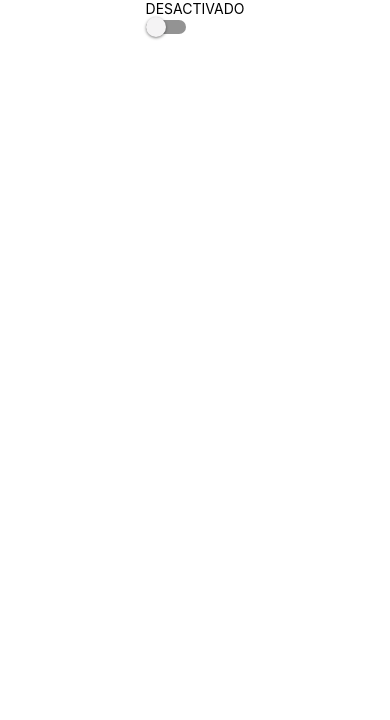
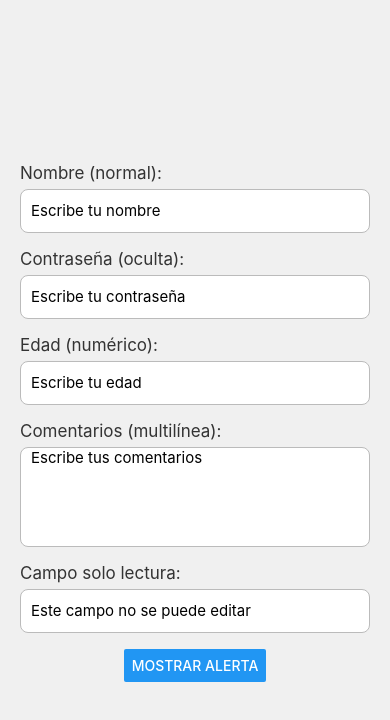
Before and after one commit to ROSALES1910/PM194, a React Native app in the folder my-blank/: screen / in a window 390 px wide. Shown: the top 720 px of the page. Built offline with nearby package versions, Linux system fonts and the light colour scheme.

Commit message:
INPUT ALERTS

```diff
--- a/my-blank/App.js
+++ b/my-blank/App.js
@@ -1,52 +1,98 @@
-/* ZONA 1: IMPORTACIONES */
-import { StatusBar } from 'expo-status-bar';
-import { StyleSheet, Text, View, Button, Switch } from 'react-native';
-import React, {useState} from 'react';
+/* Zona 1: Importaciones */
+import React, { useState } from 'react';
+import { StyleSheet, Text, View, Button, TextInput, Alert, ScrollView } from 'react-native';
 
-const Interruptor = () => {
-  const[isEnabled, setIsEnabled] = useState(false);
-  const toggleSwitch = () => setIsEnabled(previousState => !previousState);
+/* Zona 2: Main */
+export default function App() {
+  const [nombre, setNombre] = useState('');
+  const [password, setPassword] = useState('');
+  const [comments, setComments] = useState('');
+  const [age, setAge] = useState('');
+
+  const showAlert = () => {
+    if(nombre.trim() === '' || password.trim() === '' || age.trim() === '' ) {
+      window.alert('Por favor, completa todos los campos requeridos.');
+  } else {
+      Alert.alert(
+        `Nombre: ${nombre}\nContraseña: ${password}\nEdad: ${age}\nComentarios: ${comments}`
+      );
+  }
+  }
+
   return (
-    <View styles = {styles.container}>
-      <Text>
-        {isEnabled ? 'ACTIVADO': 'DESACTIVADO'}
-      </Text>
-      <Switch
-        trakColor = {{false: '#767577', true: '#81b0ff'}}
-        thumbColor = {isEnabled ? '#f5dd4b' : '#f4f3f4'}
-        onValueChange={toggleSwitch}
-        value={isEnabled}
+    <ScrollView contentContainerStyle={styles.container}>
+      <Text style={styles.title}>Nombre (normal):</Text>
+      <TextInput
+        style={styles.input}
+        placeholder="Escribe tu nombre"
+        value={nombre}
+        onChangeText={setNombre}
       />
-    </View>
-  )
-}
 
+      <Text style={styles.title}>Contraseña (oculta):</Text>
+      <TextInput
+        style={styles.input}
+        placeholder="Escribe tu contraseña"
+        value={password}
+        onChangeText={setPassword}
+        secureTextEntry={true}
+      />
 
+      <Text style={styles.title}>Edad (numérico):</Text>
+      <TextInput
+        style={styles.input}
+        placeholder="Escribe tu edad"
+        value={age}
+        onChangeText={setAge}
+        keyboardType="numeric"
+      />
 
+      <Text style={styles.title}>Comentarios (multilínea):</Text>
+      <TextInput
+        style={[styles.input, { height: 100, textAlignVertical: 'top' }]}
+        placeholder="Escribe tus comentarios"
+        value={comments}
+        onChangeText={setComments}
+        multiline={true}
+        numberOfLines={4}
+      />
 
-/* ZONA2: MAIN */
-export default function App() {
-  return (
-    <View style={styles.container}>
-      < Interruptor />
-    </View>
+      <Text style={styles.title}>Campo solo lectura:</Text>
+      <TextInput
+        style={styles.input}
+        value="Este campo no se puede editar"
+        editable={false}
+      />
+      <Button title="Mostrar Alerta" onPress={showAlert} />
+
+    </ScrollView>
   );
 }
 
-/* ZONA 3: ESTILOS */
+/* Estilos */
 const styles = StyleSheet.create({
   container: {
-    flex: 1,
+    flexGrow: 1,
+    backgroundColor: '#f0f0f0',
+    alignItems: 'center',
+    justifyContent: 'center',
+    padding: 20,
+  },
+  title: {
+    fontSize: 17,
+    color: '#333',
+    marginBottom: 6,
+    alignSelf: 'flex-start',
+  },
+  input: {
+    height: 44,
+    borderColor: '#bbb',
+    borderWidth: 1,
+    paddingHorizontal: 10,
+    marginBottom: 16,
+    borderRadius: 8,
     backgroundColor: '#fff',
-    alignItems: 'baseline',
-    justifyContent: 'center',
-    flexDirection: 'row',
+    width: '100%',
+    fontSize: 15,
   },
-  text:{
-    color:'white',
-    fontSize: 27,
-  },
-  red:{backgroundColor: 'red'},
-  blue:{backgroundColor: 'blue'},
-  green:{backgroundColor: 'green'}
 });
```
